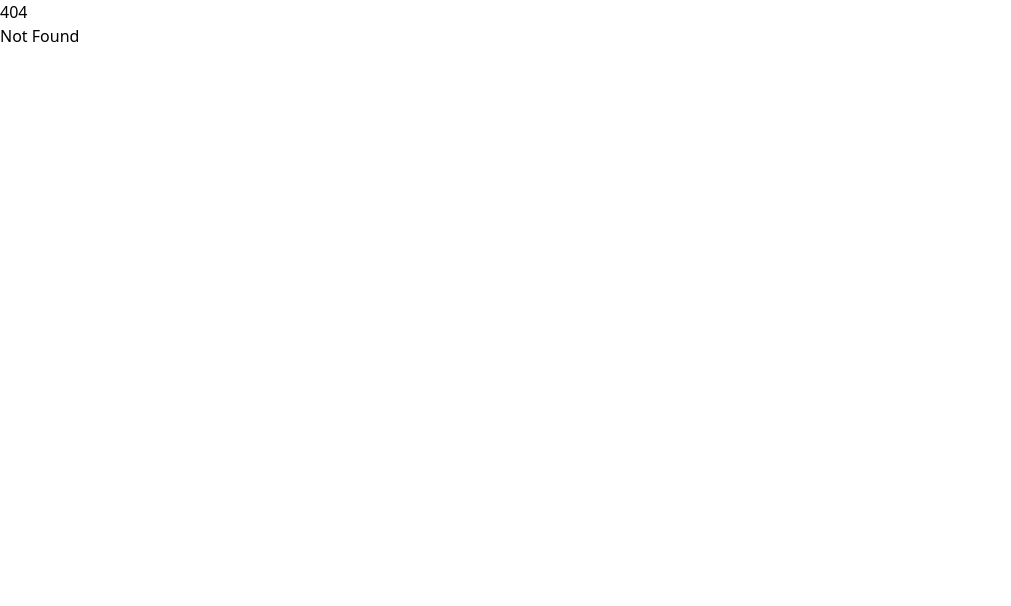
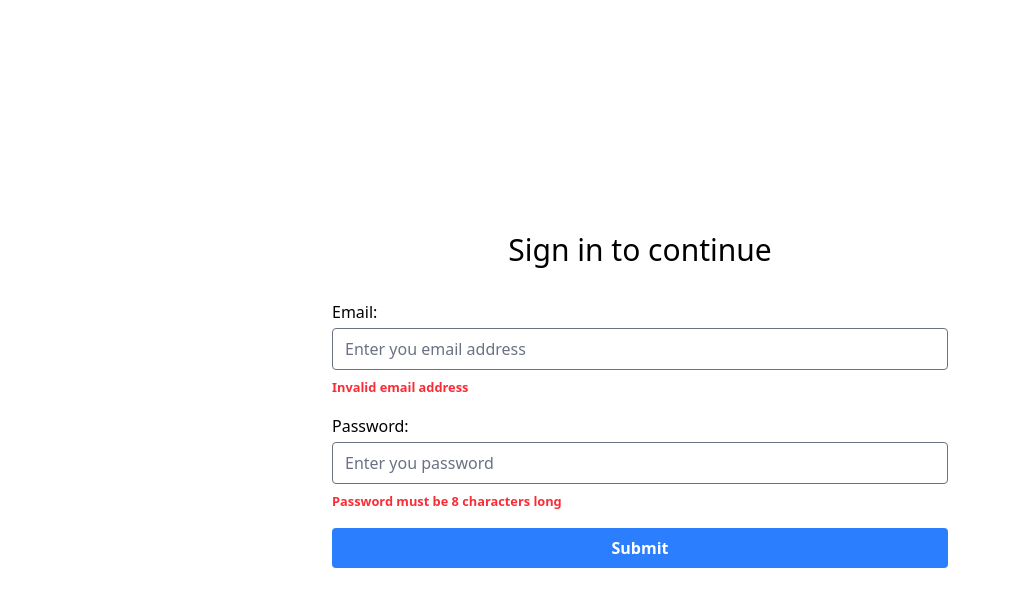
Before and after one commit to pxycknomdictator/portfolio, a SvelteKit app: page /admin/login in a window 1280 px wide. Before the commit this address had no page. Shown: the top 606 px of the page, without its empty margins (0-1011 px from the left). Built offline with nearby package versions, Linux system fonts and the light colour scheme.

Commit message:
feat: add admin login form

```diff
--- /dev/null
+++ b/src/routes/admin/login/+page.svelte
@@ -0,0 +1,41 @@
+<main class="grid h-screen w-screen place-items-center">
+	<form class="w-full max-w-2xl space-y-4 p-7">
+		<h1 class="mb-8 text-center text-xl sm:text-3xl">Sign in to continue</h1>
+		<section class="space-y-1">
+			<div>
+				<label class="mb-1 block" for="email">Email:</label>
+				<input
+					required
+					id="email"
+					type="email"
+					name="email"
+					autocomplete="off"
+					placeholder="Enter you email address"
+					class="w-full rounded-sm"
+				/>
+			</div>
+			<small class="font-semibold text-red-500">Invalid email address</small>
+		</section>
+		<section class="space-y-1">
+			<div>
+				<label class="mb-1 block" for="password">Password:</label>
+				<input
+					required
+					id="password"
+					type="password"
+					name="password"
+					autocomplete="off"
+					placeholder="Enter you password"
+					class="w-full rounded-sm"
+				/>
+			</div>
+			<small class="font-semibold text-red-500">Password must be 8 characters long</small>
+		</section>
+		<div>
+			<button
+				class="w-full cursor-pointer rounded-sm bg-blue-500 py-2 font-semibold text-white transition-colors hover:bg-blue-600"
+				type="submit">Submit</button
+			>
+		</div>
+	</form>
+</main>
```
